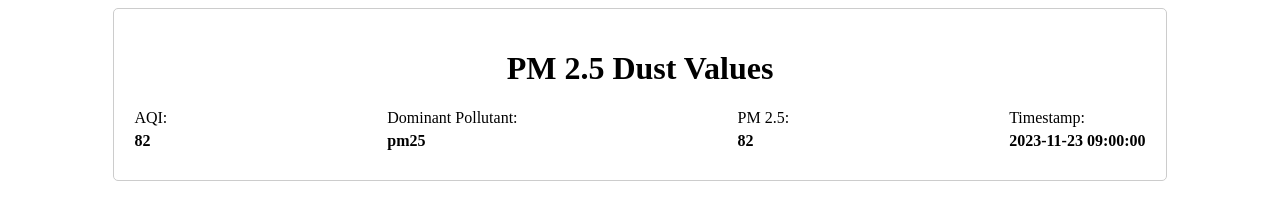
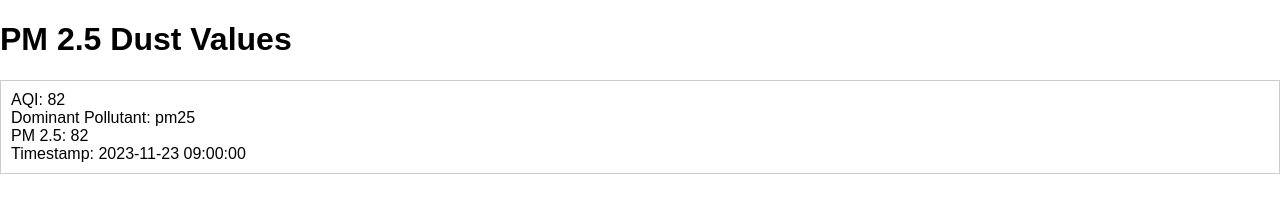
Before and after one commit to ttdnttwk/demo.pm25.github.io, a plain HTML site: page index.html in a window 1280 px wide. Drawn offline with Linux system fonts and the light colour scheme.

Commit message:
Update style.css

```diff
--- a/style.css
+++ b/style.css
@@ -1,30 +1,24 @@
-.container {
-  margin: 0 auto;
-  width: 80%;
-  padding: 20px;
-  border: 1px solid #ccc;
-  border-radius: 5px;
+body {
+  font-family: sans-serif;
+  margin: 0;
+  padding: 0;
 }
 
-h1 {
-  text-align: center;
+#app {
+  width: 100%;
+  padding: 20px;
 }
 
 .data-container {
-  display: flex;
-  flex-wrap: wrap;
-  justify-content: space-between;
-}
-
-.data-item {
+  border: 1px solid #ccc;
+  padding: 10px;
   margin-bottom: 10px;
 }
 
-label {
-  display: block;
-  margin-bottom: 5px;
+.data-label {
+  font-weight: bold;
 }
 
-span {
-  font-weight: bold;
+.data-value {
+  margin-left: 10px;
 }
```
